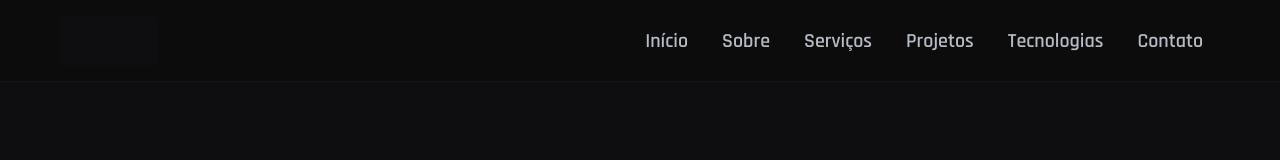
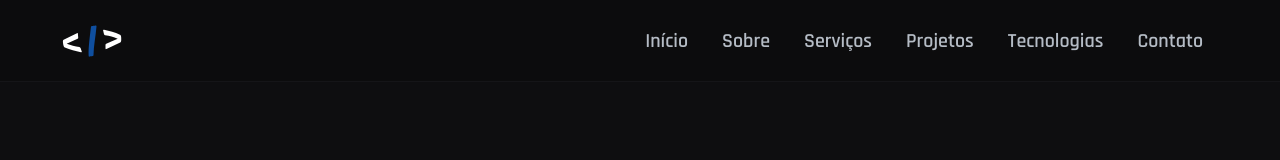
Before and after one commit to eubrunocoelho/portfolio, a Vue app: page / in a window 1280 px wide. Shown: the top 160 px of the page. Built offline with nearby package versions, Linux system fonts and the light colour scheme; a web font is replaced by a local one.

Commit message:
feat: create portfolio logo

```diff
--- a/src/components/Header/Header.vue
+++ b/src/components/Header/Header.vue
@@ -11,7 +11,9 @@
             <button class="open-menu">
                 <font-awesome-icon :icon="['fas', 'bars']" class="open-menu--icon" @click="toggleSidebar" />
             </button>
-            <div class="logo-wrapper"></div>
+            <div class="logo-wrapper">
+                <img src="../../assets/img/logo.svg" @click="scrollToId('app')" />
+            </div>
             <nav class="navigation">
                 <ul>
                     <li>
--- a/src/components/Header/_header.scss
+++ b/src/components/Header/_header.scss
@@ -48,10 +48,16 @@ header {
     }
 
     .logo-wrapper {
-        background: var(--header-logo-box-color);
         border-radius: 4px;
-        height: 50px;
-        width: 98px;
+        height: 64px;
+        width: 64px;
+
+        img {
+            cursor: pointer;
+            height: inherit;
+            object-fit: contain;
+            width: inherit;
+        }
     }
 
     .navigation {
```
Also changed, not shown: src/assets/img/logo.svg (added).
